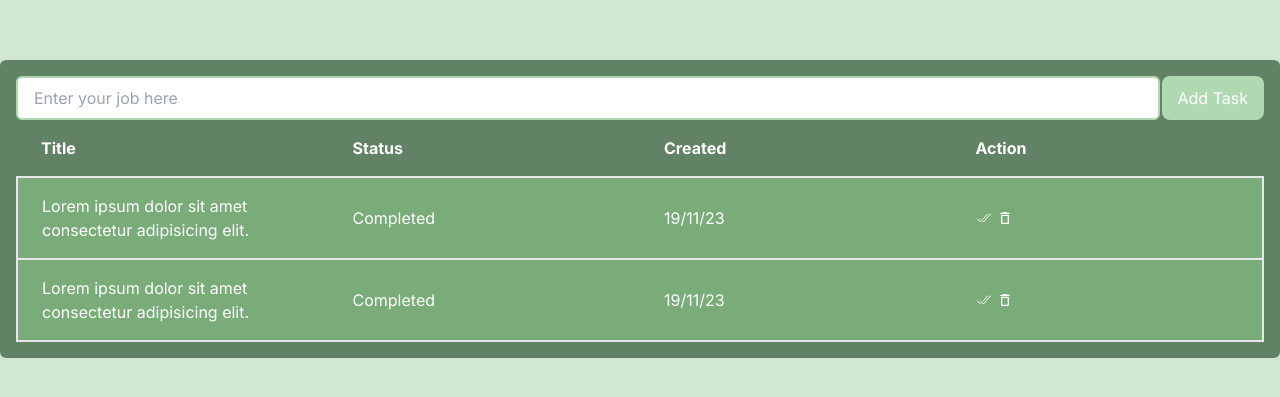
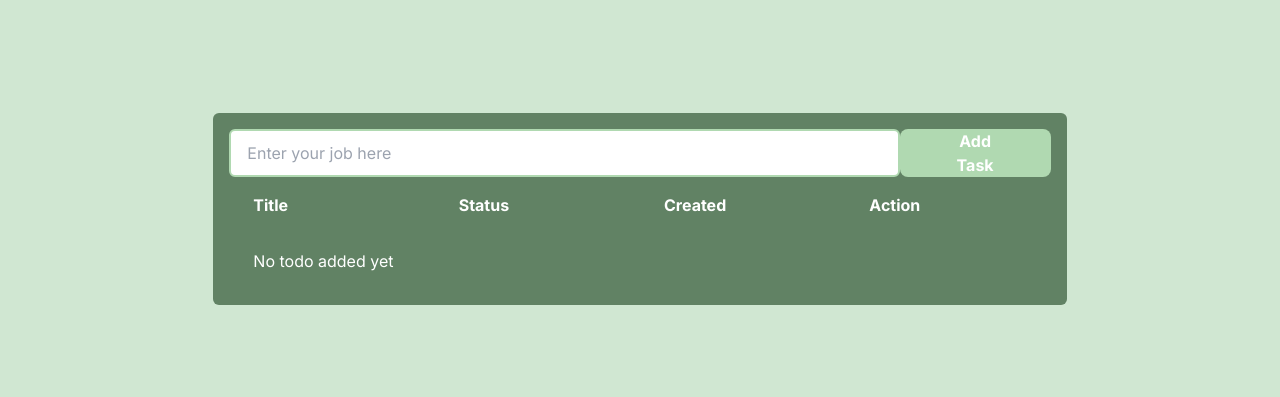
Before and after one commit to zahid-self/keeper-typescript, a Next.js app: page / in a window 1280 px wide. Shown: the part 191-588 px from the top of the page. Built offline with nearby package versions, Linux system fonts and the light colour scheme.

Commit message:
feat(home page modified): extract input element, add todo functionality
Design resuable intpu element, todo add functionality completed

```diff
--- /dev/null
+++ b/src/app/model.ts
@@ -0,0 +1,6 @@
+export interface Todo {
+  id: number
+  title: string
+  isDone: boolean
+  createdAt: number | string
+}
--- a/src/app/page.tsx
+++ b/src/app/page.tsx
@@ -1,21 +1,25 @@
-import React from "react"
+"use client"
+import React, { useState } from "react"
 import { MdDeleteOutline } from "react-icons/md"
 import { IoCheckmarkDoneOutline } from "react-icons/io5"
+import InputUI from "@/components/InputUI"
+import { Todo } from "./model"
 
 const Home: React.FC = () => {
+  const [todoInput, setTodoInput] = useState<string>("")
+  const [todos, setTodos] = useState<Todo[]>([])
+
+  const handleAddTodo = (e: React.FormEvent) => {
+    e.preventDefault()
+    setTodos([...todos, { id: Date.now(), title: todoInput, isDone: false, createdAt: Date.now() }])
+    setTodoInput("")
+  }
+
   return (
-    <main className="container mx-auto flex justify-center items-center h-screen text-white">
+    <main className="w-8/12 mx-auto flex justify-center items-center h-screen text-white">
       <div className="bg-[#618264] p-4 rounded-md	">
-        <header className="w-full flex justify-between">
-          <div className="w-11/12">
-            <input
-              type="text"
-              className="text-[#618264] w-full px-4 py-2 border-2 border-[#B0D9B1] rounded-md"
-              placeholder="Enter your job here"
-            />
-          </div>
-          <button className="bg-[#B0D9B1] px-4 rounded-lg">Add Task</button>
-        </header>
+        <InputUI todoInput={todoInput} setTodoInput={setTodoInput} handleAddTodo={handleAddTodo} />
+        <header className="w-full flex justify-between"></header>
         <section className="w-full flex text-left">
           <table className="table-fixed w-full">
             <thead>
@@ -35,12 +39,12 @@ const Home: React.FC = () => {
               </tr>
             </thead>
             <tbody>
-              <tr className="bg-[#79AC78] rounded-lg mb-4 border-2">
-                <td className="px-6 py-4">
-                  Lorem ipsum dolor sit amet consectetur adipisicing elit.
-                </td>
-                <td className="px-6 py-4">Completed</td>
-                <td className="px-6 py-4">19/11/23</td>
+              {todos.length > 0 ? (
+                todos.map((todo) => (
+                  <tr key={todo.id} className="bg-[#79AC78] rounded-lg mb-4 border-2">
+                    <td className="px-6 py-4">{todo.title}</td>
+                    <td className="px-6 py-4">{todo.isDone ? "Completed" : "Pending"}</td>
+                    <td className="px-6 py-4">{todo.createdAt}</td>
                     <td className="px-6 py-4">
                       <div className="flex gap-[5px]">
                         <IoCheckmarkDoneOutline />
@@ -48,19 +52,12 @@ const Home: React.FC = () => {
                       </div>
                     </td>
                   </tr>
-              <tr className="bg-[#79AC78] rounded-sm border-2 mt-2">
-                <td className="px-6 py-4">
-                  Lorem ipsum dolor sit amet consectetur adipisicing elit.
-                </td>
-                <td className="px-6 py-4">Completed</td>
-                <td className="px-6 py-4">19/11/23</td>
-                <td className="px-6 py-4">
-                  <div className="flex gap-[5px]">
-                    <IoCheckmarkDoneOutline />
-                    <MdDeleteOutline />
-                  </div>
-                </td>
+                ))
+              ) : (
+                <tr>
+                  <td className="px-6 py-4">No todo added yet</td>
                 </tr>
+              )}
             </tbody>
           </table>
         </section>
--- /dev/null
+++ b/src/components/InputUI.tsx
@@ -0,0 +1,27 @@
+import React from "react"
+
+type Props = {
+  todoInput: string
+  setTodoInput: React.Dispatch<React.SetStateAction<string>>
+  handleAddTodo: (e: React.FormEvent) => void
+}
+
+const InputUI: React.FC<Props> = ({ todoInput, setTodoInput, handleAddTodo }) => {
+  return (
+    <div className="w-full">
+      <form className="flex justify-between" onSubmit={handleAddTodo}>
+        <input
+          type="text"
+          value={todoInput}
+          onChange={(e) => setTodoInput(e.target.value)}
+          className="text-[#618264] w-10/12 px-4 py-2 border-2 border-[#B0D9B1] rounded-md"
+          placeholder="Enter your job here"
+        />
+        <button type="submit" className="bg-[#B0D9B1] px-10 rounded-lg font-bold">
+          Add Task
+        </button>
+      </form>
+    </div>
+  )
+}
+export default InputUI
```
Also changed, not shown: .eslintrc.js. Lines whose indentation alone changed are shown as unchanged.
